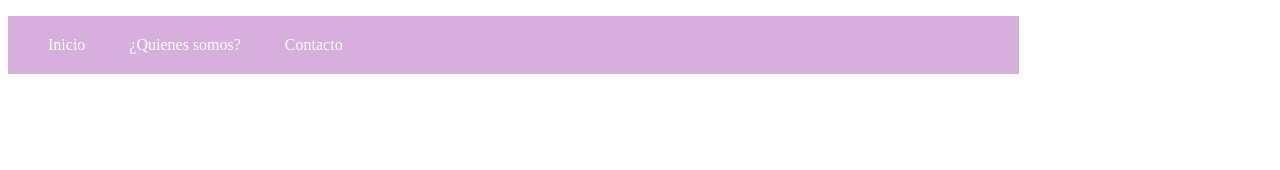
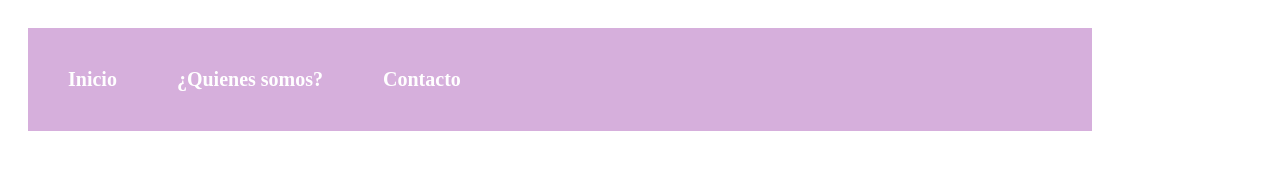
Before and after one commit to ferrami/ejercicio4-FernandoRamirez, a plain HTML site: page index.html in a window 1280 px wide. Drawn offline with Linux system fonts and the light colour scheme.

Commit message:
completado

```diff
--- a/style.css
+++ b/style.css
@@ -1,22 +1,25 @@
-.menu {
+ul {
+    list-style-type: none;
     background-color: #D6AFDC;
     width: 80%;
-}
-
-ul {
-    list-style-type: none;
+    position: absolute;
+    margin: 20px;
     padding: 20px;
 }
 
 li {
     margin: 20px;
-    display: inline;
+    margin-left: 0;
+    float: left;
+    font-size: 20px;
 }
 
 a {
     text-decoration: none;
     color: white;
     text-align: center;
+    padding: 20px;
+    font-weight: bold;
 }
 
 a:hover {
```
